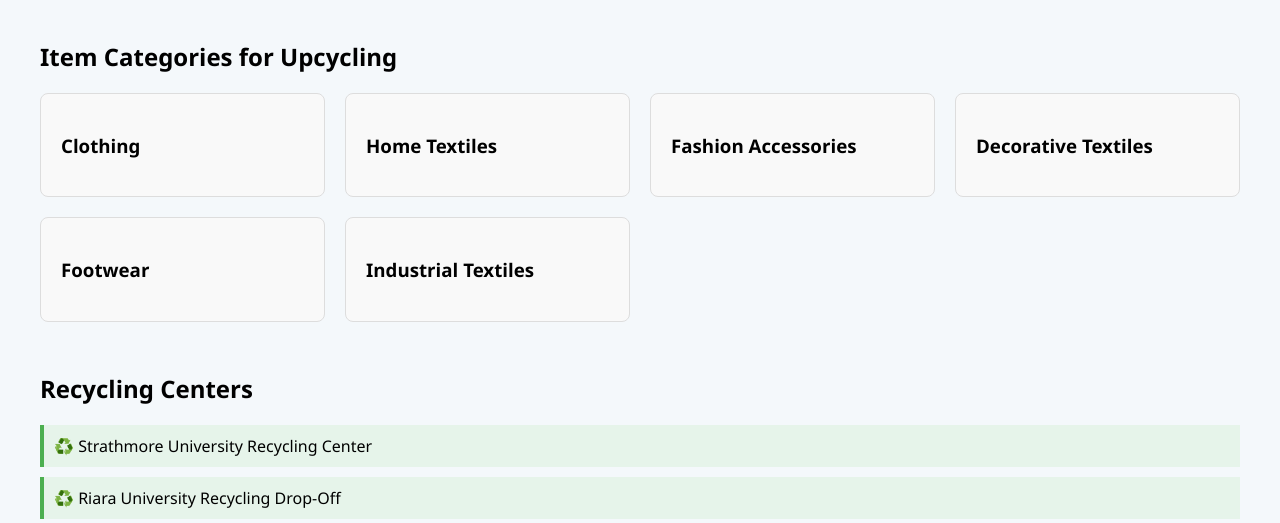
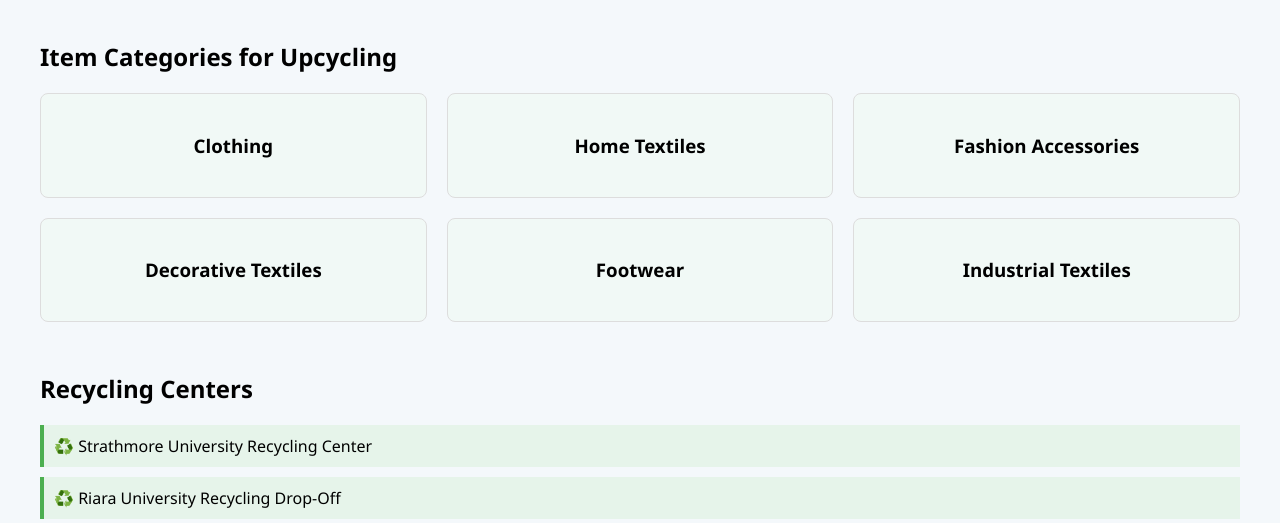
Before and after one commit to taragon/PoaFabric, a Django app: page /upcycler/ in a window 1280 px wide. Shown: the part 22-545 px from the top of the page. Run offline with Django 4.2, Linux system fonts and the light colour scheme; a user stored in the database is signed in.

Commit message:
added css to the grid created

```diff
--- a/user/static/user/styles.css
+++ b/user/static/user/styles.css
@@ -132,3 +132,18 @@ button:hover {
     padding: 10px;
     border-left: 4px solid #4CAF50;
 }
+.items-grid {
+    display: grid;
+    grid-template-columns: repeat(3, 1fr);
+    gap: 20px;
+    margin-top: 20px;
+}
+
+.item-card {
+    border: 1px solid #ddd;
+    padding: 20px;
+    border-radius: 8px;
+    background-color: #f1f9f6;
+    text-align: center;
+    font-weight: bold;
+}
```
